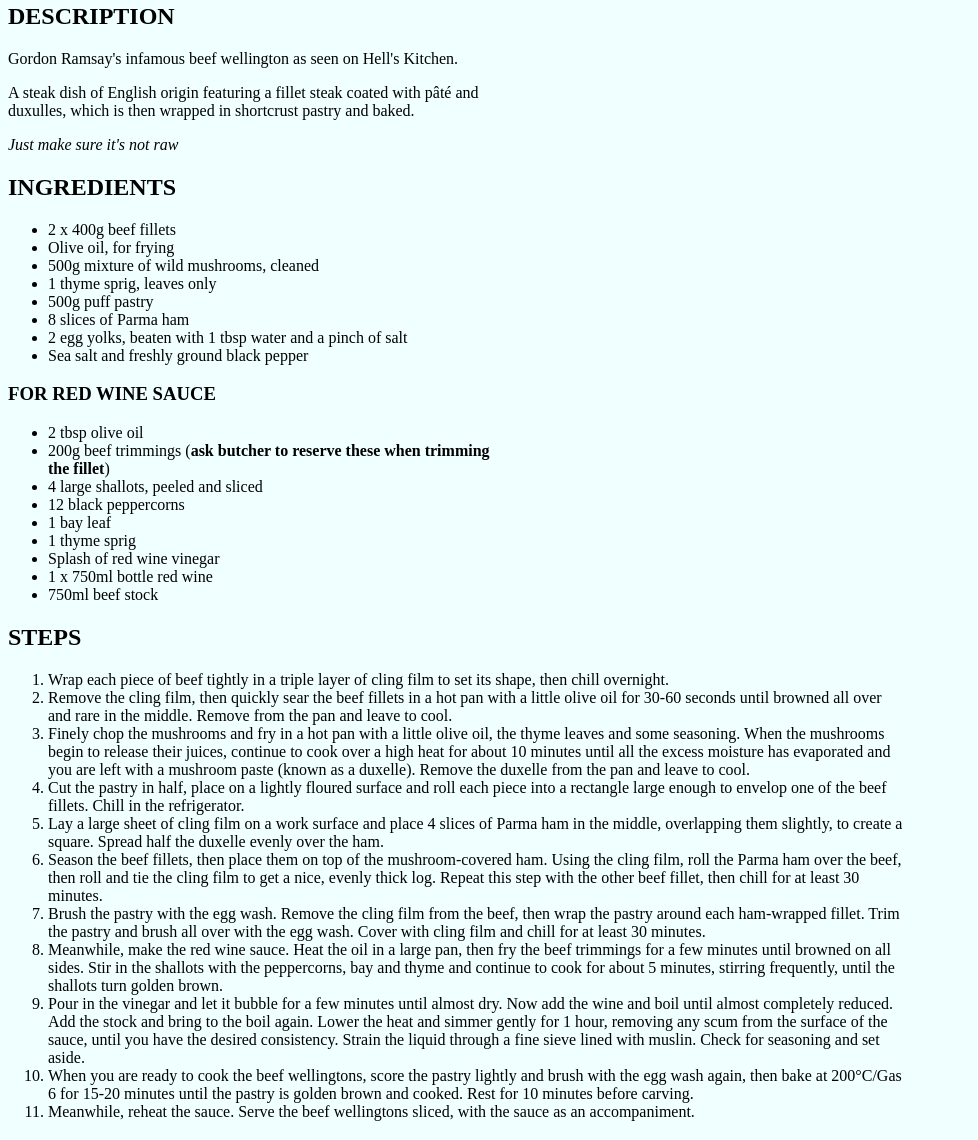
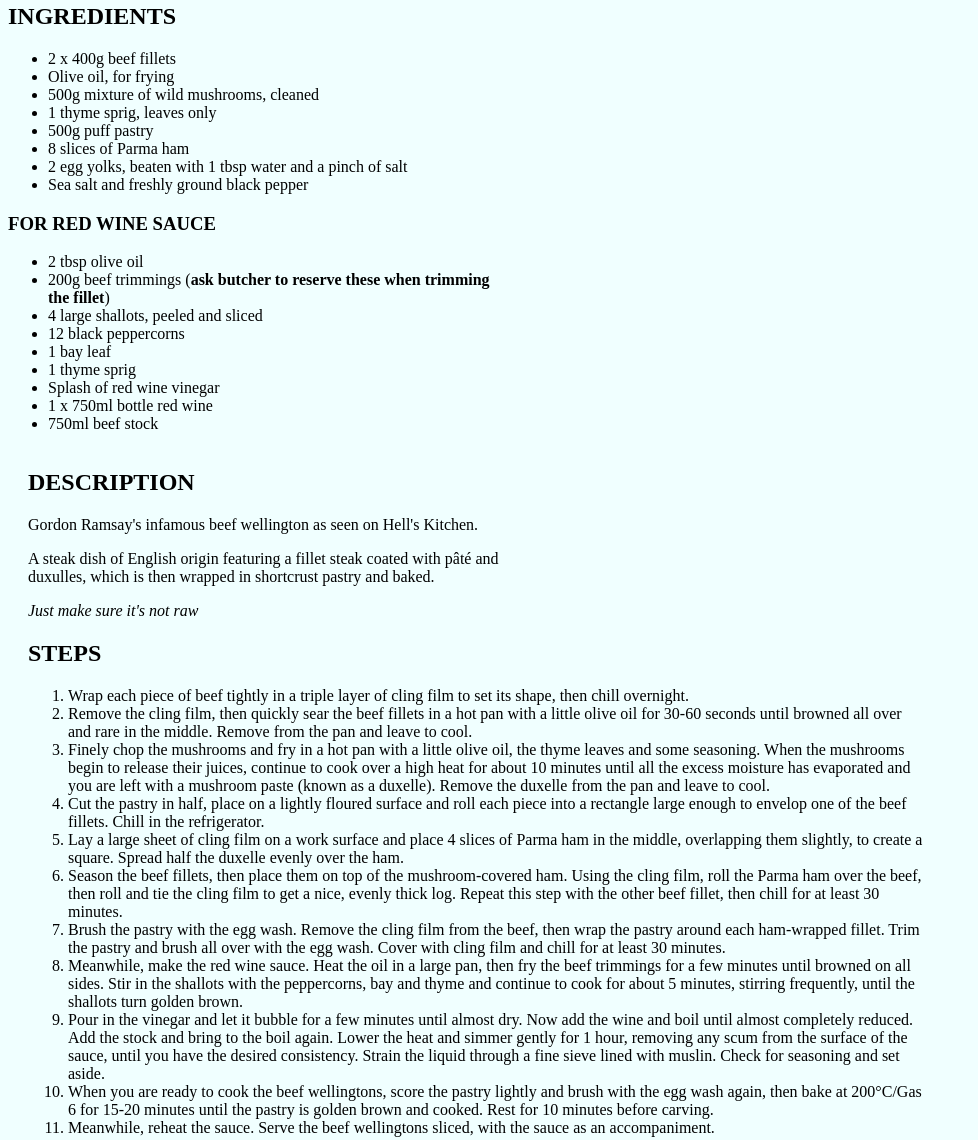
Before and after one commit to cl-42/odin-recipes, a plain HTML site: page recipes/beef-wellington.html in a window 1280 px wide. Shown: the part 390-1530 px from the top of the page, without its empty margins (0-978 px from the left). Drawn offline with Linux system fonts and the light colour scheme.

Commit message:
Aligned desc and steps to the right of ingredients
Add div container for desc and steps to group them
together. Aligned both description and steps to
the right of ingredients

```diff
--- a/recipes/beef-wellington.html
+++ b/recipes/beef-wellington.html
@@ -11,19 +11,11 @@
 
         <h4><em>Serving Size: 4</em></h4>
 
-        <img src="../images/beef-wellington.jpg" alt="Perfectly cooked medium rare beef wellington on a wooden board" id="beef">
+        <div><img src="../images/beef-wellington.jpg" alt="Perfectly cooked medium rare beef wellington on a wooden board" id="beef"></div>
 
-        <div class="desc"><h2>Description</h2>
-
-        <p>Gordon Ramsay's infamous beef wellington as seen on Hell's Kitchen.</p>
-
-        <p>A steak dish of English origin featuring a fillet steak coated with pâté and duxulles, which is then
-            wrapped in shortcrust pastry and baked.
-        </p>
-
-        <p><em>Just make sure it's not raw</em></p></div>
-
-        <div class="ingredients"><h2>Ingredients</h2>
+        <div class="section">
+            <div class="ingredients">
+                <h2>Ingredients</h2>
 
                 <ul>
                     <li>2 x 400g beef fillets</li>
@@ -48,37 +40,69 @@
                     <li>Splash of red wine vinegar</li>
                     <li>1 x 750ml bottle red wine</li>
                     <li>750ml beef stock</li>
-        </ul></div>
+                </ul>
+            </div>
+        </div>
 
-        <div class="steps"><h2>Steps</h2>
+        <div class="container">
+        <div class="desc"><h2>Description</h2>
+
+        <p>Gordon Ramsay's infamous beef wellington as seen on Hell's Kitchen.</p>
+
+        <p>A steak dish of English origin featuring a fillet steak coated with pâté and duxulles, which is then
+            wrapped in shortcrust pastry and baked.
+        </p>
+
+        <p><em>Just make sure it's not raw</em></p></div>
+
+        <div class="steps">
+            <h2>Steps</h2>
 
             <ol>
                 <li>Wrap each piece of beef tightly in a triple layer of cling film to set its shape, then chill overnight.</li>
-            <li>Remove the cling film, then quickly sear the beef fillets in a hot pan with a little olive oil for 30-60 seconds until
+                <li>Remove the cling film, then quickly sear the beef fillets in a hot pan with a little olive oil for 30-60
+                    seconds until
                     browned all over and rare in the middle. Remove from the pan and leave to cool.</li>
-            <li>Finely chop the mushrooms and fry in a hot pan with a little olive oil, the thyme leaves and some seasoning. When the
-            mushrooms begin to release their juices, continue to cook over a high heat for about 10 minutes until all the excess
-            moisture has evaporated and you are left with a mushroom paste (known as a duxelle). Remove the duxelle from the pan and
+                <li>Finely chop the mushrooms and fry in a hot pan with a little olive oil, the thyme leaves and some seasoning.
+                    When the
+                    mushrooms begin to release their juices, continue to cook over a high heat for about 10 minutes until all
+                    the excess
+                    moisture has evaporated and you are left with a mushroom paste (known as a duxelle). Remove the duxelle from
+                    the pan and
                     leave to cool.</li>
-            <li>Cut the pastry in half, place on a lightly floured surface and roll each piece into a rectangle large enough to envelop
+                <li>Cut the pastry in half, place on a lightly floured surface and roll each piece into a rectangle large enough
+                    to envelop
                     one of the beef fillets. Chill in the refrigerator.</li>
-            <li>Lay a large sheet of cling film on a work surface and place 4 slices of Parma ham in the middle, overlapping them
+                <li>Lay a large sheet of cling film on a work surface and place 4 slices of Parma ham in the middle, overlapping
+                    them
                     slightly, to create a square. Spread half the duxelle evenly over the ham.</li>
-            <li>Season the beef fillets, then place them on top of the mushroom-covered ham. Using the cling film, roll the Parma ham
-            over the beef, then roll and tie the cling film to get a nice, evenly thick log. Repeat this step with the other beef
+                <li>Season the beef fillets, then place them on top of the mushroom-covered ham. Using the cling film, roll the
+                    Parma ham
+                    over the beef, then roll and tie the cling film to get a nice, evenly thick log. Repeat this step with the
+                    other beef
                     fillet, then chill for at least 30 minutes.</li>
-            <li>Brush the pastry with the egg wash. Remove the cling film from the beef, then wrap the pastry around each ham-wrapped
-            fillet. Trim the pastry and brush all over with the egg wash. Cover with cling film and chill for at least 30 minutes.</li>
-            <li>Meanwhile, make the red wine sauce. Heat the oil in a large pan, then fry the beef trimmings for a few minutes until
-            browned on all sides. Stir in the shallots with the peppercorns, bay and thyme and continue to cook for about 5 minutes,
+                <li>Brush the pastry with the egg wash. Remove the cling film from the beef, then wrap the pastry around each
+                    ham-wrapped
+                    fillet. Trim the pastry and brush all over with the egg wash. Cover with cling film and chill for at least
+                    30 minutes.</li>
+                <li>Meanwhile, make the red wine sauce. Heat the oil in a large pan, then fry the beef trimmings for a few
+                    minutes until
+                    browned on all sides. Stir in the shallots with the peppercorns, bay and thyme and continue to cook for
+                    about 5 minutes,
                     stirring frequently, until the shallots turn golden brown.</li>
-            <li>Pour in the vinegar and let it bubble for a few minutes until almost dry. Now add the wine and boil until almost
-            completely reduced. Add the stock and bring to the boil again. Lower the heat and simmer gently for 1 hour, removing any
-            scum from the surface of the sauce, until you have the desired consistency. Strain the liquid through a fine sieve lined
+                <li>Pour in the vinegar and let it bubble for a few minutes until almost dry. Now add the wine and boil until
+                    almost
+                    completely reduced. Add the stock and bring to the boil again. Lower the heat and simmer gently for 1 hour,
+                    removing any
+                    scum from the surface of the sauce, until you have the desired consistency. Strain the liquid through a fine
+                    sieve lined
                     with muslin. Check for seasoning and set aside.</li>
-            <li>When you are ready to cook the beef wellingtons, score the pastry lightly and brush with the egg wash again, then bake
-            at 200°C/Gas 6 for 15-20 minutes until the pastry is golden brown and cooked. Rest for 10 minutes before carving.</li>
+                <li>When you are ready to cook the beef wellingtons, score the pastry lightly and brush with the egg wash again,
+                    then bake
+                    at 200°C/Gas 6 for 15-20 minutes until the pastry is golden brown and cooked. Rest for 10 minutes before
+                    carving.</li>
                 <li>Meanwhile, reheat the sauce. Serve the beef wellingtons sliced, with the sauce as an accompaniment.</li>
-        </ol></div>
+            </ol>
+        </div></div>
     </body>
 </html>
```
Lines whose indentation alone changed are shown as unchanged.
